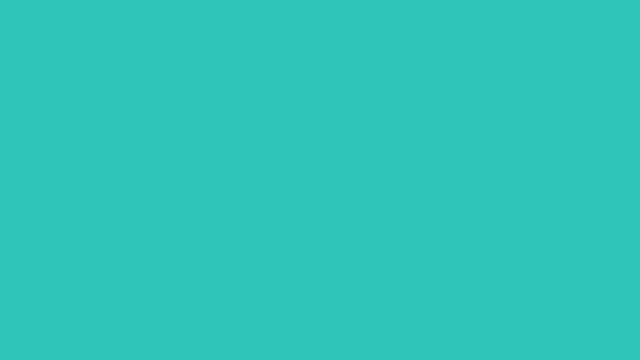
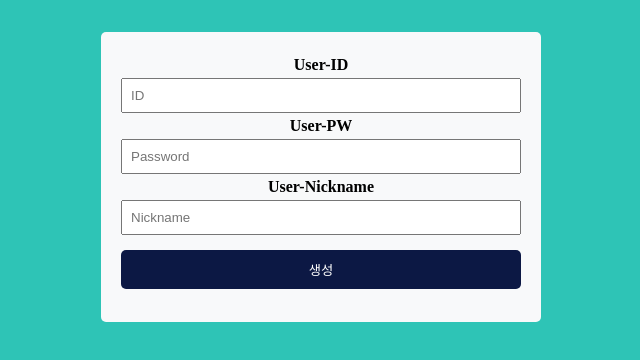
Before and after one commit to JoohwanSeo/-test, a React (Vite) app: page /sign-up in a window 1280 px wide. Before the commit this address had no page. Shown: the top 360 px of the page, without its empty margins (319-959 px from the left). Built offline with nearby package versions, Linux system fonts and the light colour scheme.

Commit message:
add/ 회원가입 및 로그인 페이지 UI

```diff
--- a/src/App.jsx
+++ b/src/App.jsx
@@ -4,6 +4,8 @@ import Detail from "./pages/Detail";
 import { useState } from "react";
 import { v4 as uuidv4 } from "uuid";
 import "./App.css";
+import Login from "./pages/Login";
+import SignUp from "./pages/SignUp";
 
 function App() {
   const [expenses, setExpenses] = useState([
@@ -78,6 +80,14 @@ function App() {
             path="/detail/:id"
             element={<Detail expenses={expenses} setExpenses={setExpenses} />}
           />
+          <Route
+            path="/login"
+            element={<Login />}
+          />
+          <Route
+            path="/sign-up"
+            element={<SignUp />}
+          />
         </Routes>
       </BrowserRouter>
     </>
--- /dev/null
+++ b/src/pages/Login.jsx
@@ -0,0 +1,105 @@
+import React, { useState } from "react";
+import { Link, useNavigate } from "react-router-dom";
+import styled from "styled-components";
+
+const Login = () => {
+  const [inputId, setInputId] = useState("");
+  const [inputPassword, setInputPassword] = useState("");
+  const navigate = useNavigate();
+
+  const handleSubmit = (e) => {
+    e.preventDefault();
+
+    if (!inputId || !inputPassword) {
+      return alert("빈 칸을 모두 채워주세요!");
+    }
+
+    navigate("/sign-up");
+  };
+
+  const handleInputId = (e) => {
+    setInputId(e.target.value);
+  };
+
+  const handleInputPw = (e) => {
+    setInputPassword(e.target.value);
+  };
+
+  return (
+    <LoginWrapper>
+      <LoginForm onSubmit={handleSubmit}>
+        <InputContainer>
+          <label htmlFor="id">User-ID</label>
+          <input
+            type="text"
+            placeholder="ID"
+            value={inputId}
+            onChange={handleInputId}
+          />
+          <label htmlFor="password">User-PW</label>
+          <input
+            type="password"
+            placeholder="Password"
+            value={inputPassword}
+            onChange={handleInputPw}
+          />
+        </InputContainer>
+        <BtnContainer>
+          <LoginBtn type="submit">로그인</LoginBtn>
+          <span>
+            <h5 style={{margin:'5px', padding:'3px'}}>계정이 없으신가요?</h5>
+            <Link to={"/sign-up"}>회원가입</Link>
+          </span>
+        </BtnContainer>
+      </LoginForm>
+    </LoginWrapper>
+  );
+};
+
+const LoginWrapper = styled.div`
+  max-width: 400px;
+  margin: 0 auto;
+  padding: 20px;
+  background-color: #f8f9fa;
+  border-radius: 5px;
+  font-weight: bold;
+`;
+
+const LoginForm = styled.form`
+  display: contents;
+`;
+
+const InputContainer = styled.section`
+  margin-bottom: 15px;
+
+  label {
+    display: block;
+    margin: 5px 0 5px 0;
+  }
+
+  input {
+    width: 100%;
+    padding: 8px;
+    box-sizing: border-box;
+  }
+`;
+
+const BtnContainer = styled.section`
+  width: 100%;
+`;
+const LoginBtn = styled.button`
+  width: 100%;
+  padding: 10px;
+  background-color: #059212;
+  color: white;
+  border: none;
+  border-radius: 5px;
+  cursor: pointer;
+  margin-bottom: 13px;
+
+  &:disabled {
+    background-color: #9bec00;
+  }
+`;
+
+export default Login;
--- /dev/null
+++ b/src/pages/SignUp.jsx
@@ -0,0 +1,123 @@
+import React, { useState } from "react";
+import { useNavigate } from "react-router-dom";
+import styled from "styled-components";
+
+const SignUp = () => {
+  const [inputId, setInputId] = useState("");
+  const [inputPassword, setInputPassword] = useState("");
+  const [inputNickName, setInputNickName] = useState('')
+
+  const navigate = useNavigate();
+
+
+  const handleSubmit = (e) => {
+    e.preventDefault()
+
+    if(!inputId || !inputPassword) {
+      return alert('빈 칸을 모두 채워주세요!')
+    }
+
+    navigate('/')
+  }
+
+  const handleInputId = (e) => {
+    setInputId(e.target.value);
+  };
+
+  const handleInputPw = (e) => {
+    setInputPassword(e.target.value);
+  };
+
+  const handleInputNick = (e) => {
+    setInputNickName(e.target.value)
+  }
+
+
+
+  return (
+    <LoginWrapper>
+      <LoginForm onSubmit={handleSubmit}>
+        <InputContainer>
+          <label htmlFor="id">User-ID</label>
+          <input
+            type="text"
+            placeholder="ID"
+            value={inputId}
+            onChange={handleInputId}
+          />
+          <label htmlFor="password">User-PW</label>
+          <input
+            type="password"
+            placeholder="Password"
+            value={inputPassword}
+            onChange={handleInputPw}
+          />
+          <label htmlFor="nickname">User-Nickname</label>
+          <input
+            type="text"
+            placeholder="Nickname"
+            value={inputNickName}
+            onChange={handleInputNick}
+          />
+        </InputContainer>
+
+        <BtnContainer>
+          <SignUpBtn
+           type="submit"
+          >
+          생성
+          </SignUpBtn>
+        </BtnContainer>
+      </LoginForm>
+    </LoginWrapper>
+  );
+};
+
+const LoginWrapper = styled.div`
+  max-width: 400px;
+  margin: 0 auto;
+  padding: 20px;
+  background-color: #f8f9fa;
+  border-radius: 5px;
+  font-weight: bold;
+`;
+
+const LoginForm = styled.form`
+display: contents;
+`
+
+const InputContainer = styled.section`
+  margin-bottom: 15px;
+
+  label {
+    display: block;
+    margin: 5px 0 5px 0;
+  }
+
+  input {
+    width: 100%;
+    padding: 8px;
+    box-sizing: border-box;
+  }
+`;
+
+const BtnContainer = styled.section`
+  width: 100%;
+`;
+
+const SignUpBtn = styled.button`
+  width: 100%;
+  padding: 10px;
+  background-color: #0c1844;
+  color: white;
+  border: none;
+  border-radius: 5px;
+  cursor: pointer;
+  margin-bottom: 13px;
+
+  &:disabled {
+    background-color: #1679ab;
+  }
+`;
+
+export default SignUp;
```
